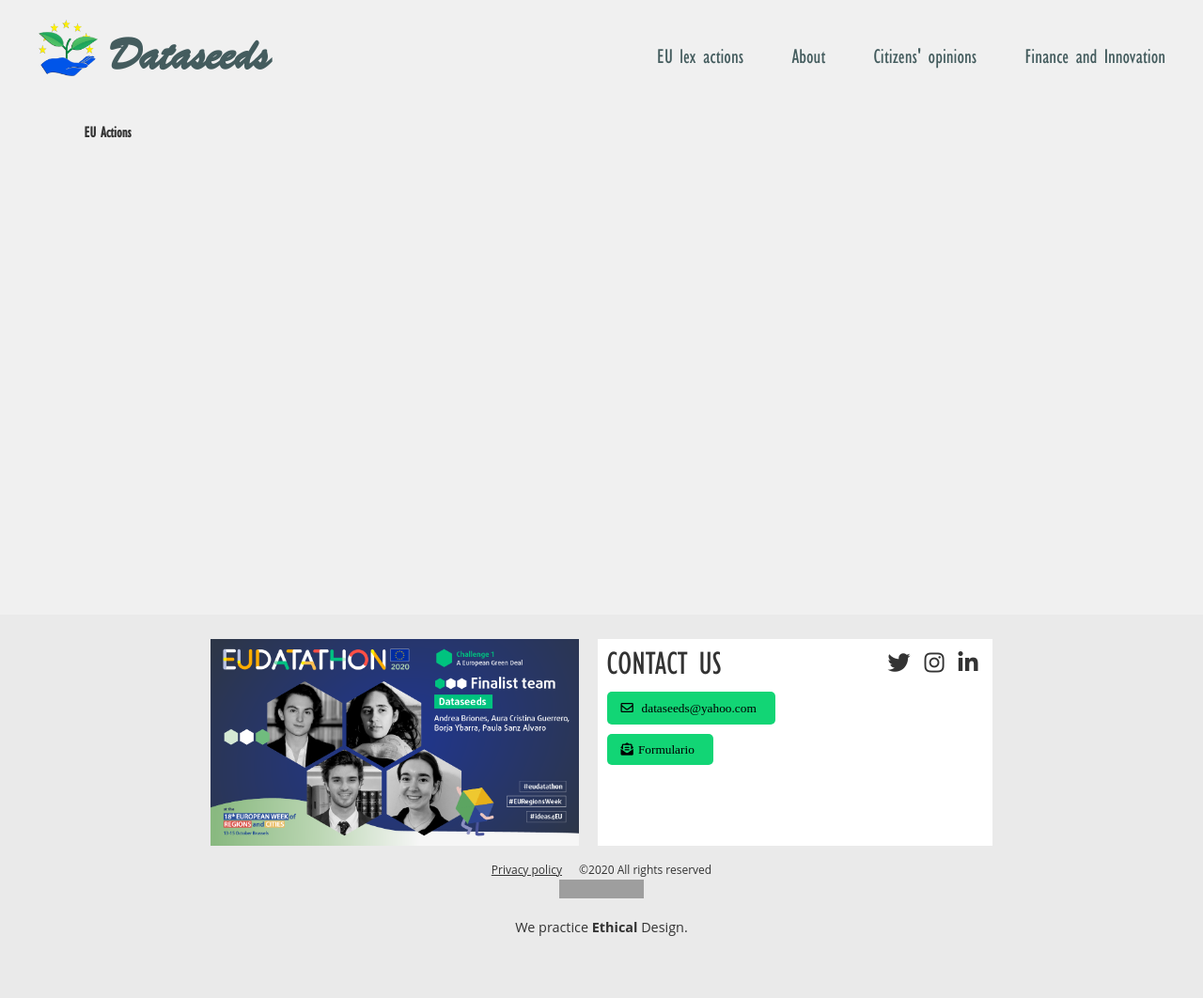
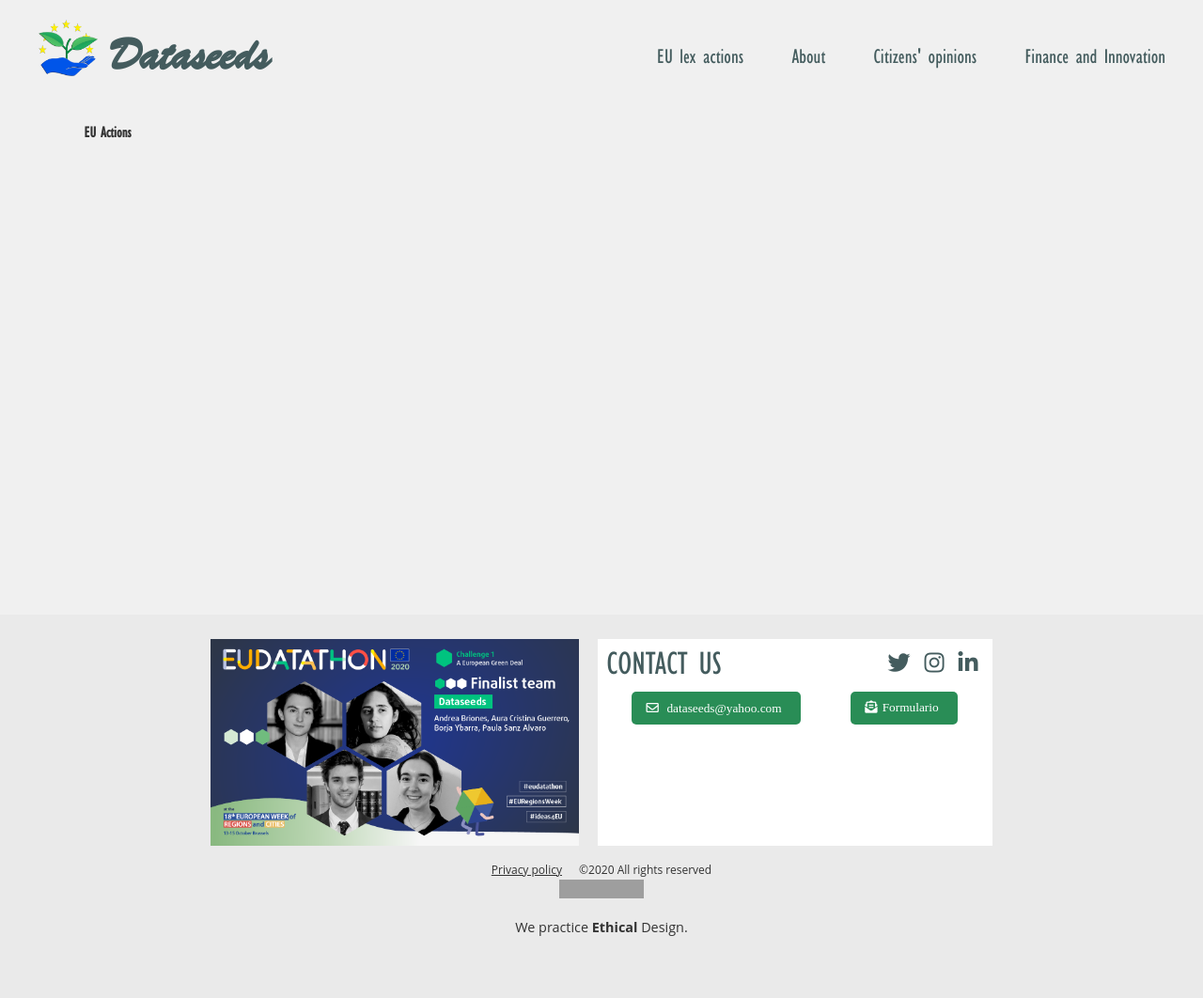
Before and after one commit to Dataseeds/dataseeds.github.io, a Jekyll site: the page built from EU-lex-actions.md, in a window 1280 px wide. Shown: the whole page at 94% size. Built offline with Jekyll 4.4.1, drawn with Linux system fonts in a browser that asks for light colours; nearby versions of some CDN libraries; grey boxes are pictures that could not be loaded.

Commit message:
footer improvements

```diff
--- a/_sass/_base.scss
+++ b/_sass/_base.scss
@@ -404,10 +404,11 @@ label {
 }
 
 .social-links {
+    align-items: start;
     display: flex;
-    flex-direction: column;
+    flex-direction: row;
     font-family: 'Open Sans';
-    align-items: start;
+    justify-content: space-around;
     margin: 0 10px;
     a {
         color: #333;
@@ -418,9 +419,11 @@ label {
 }
 
 .social-links button {
-    background: #12D575;
+    background: #298D56;
     border: none;
     border-radius: 5px;
+    color: white;
+    height: 35px;
     margin: 5px 0;
     padding: 10px 15px;
     div {
@@ -445,11 +448,13 @@ label {
 .contact-us {
     display: flex;
     a {
+        color: $main-dark-blue;
         font-size: 24px;
         margin: auto 0;
         margin-right: 15px;
     }
     h1 {
+        color: $main-dark-blue;
         width: auto;
     }
 }
```
Also changed, not shown: index.md (+1 -1 lines).
